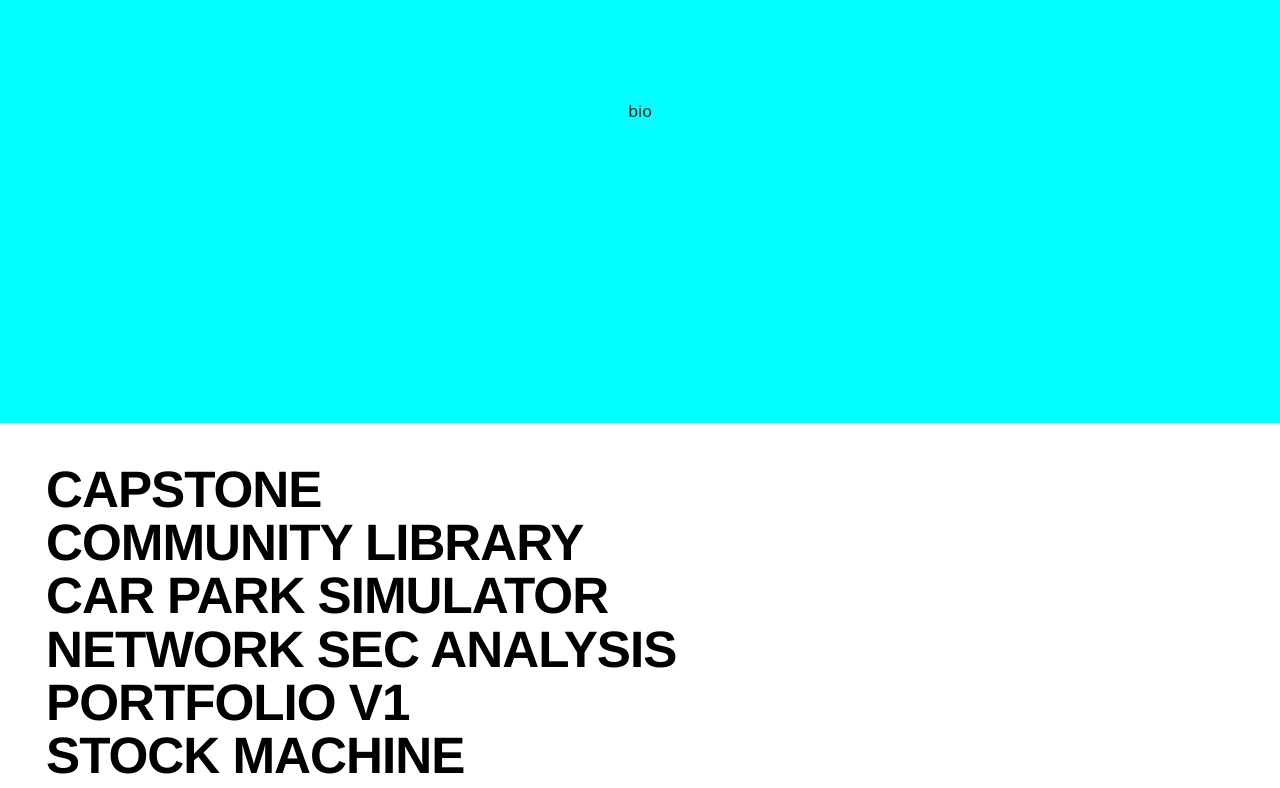
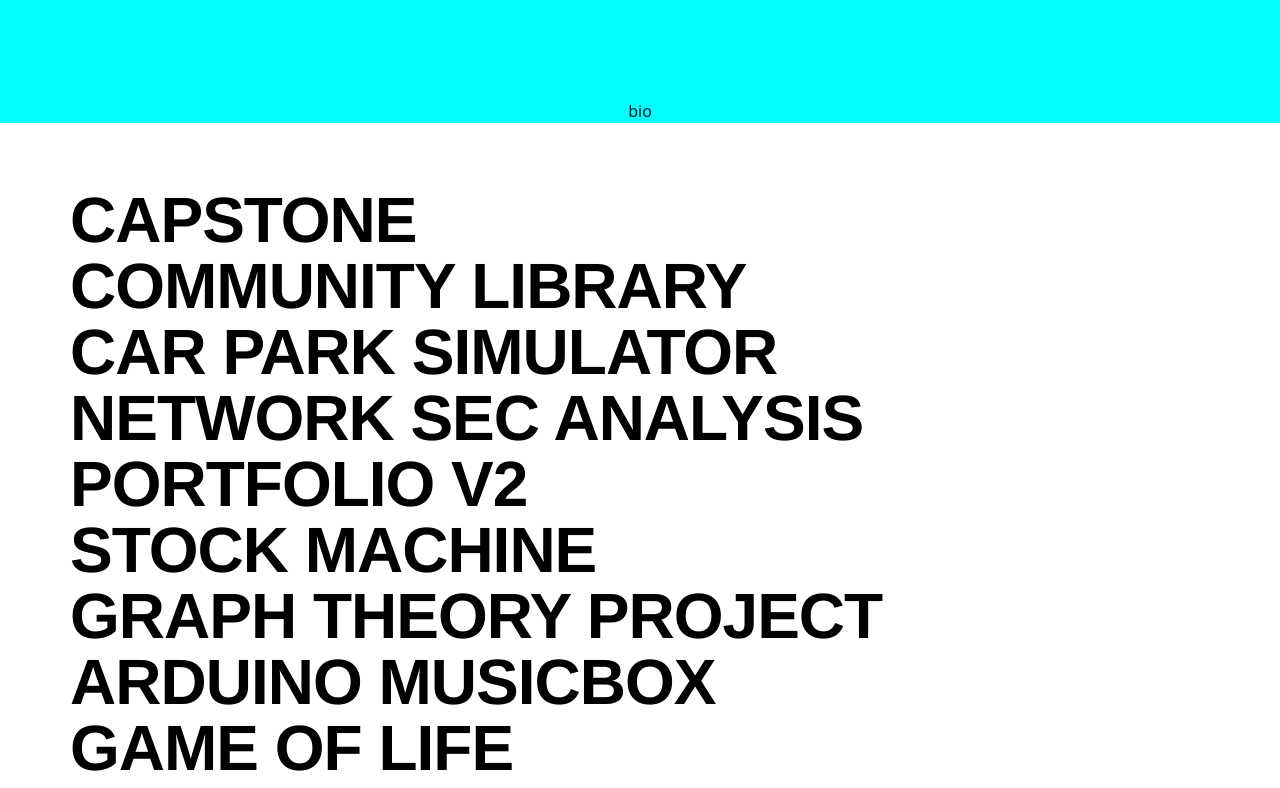
Before and after one commit to jjawny/jjawny.github.io, a React (Create React App) app: page / in a window 1280 px wide. Shown: the part 800-1588 px from the top of the page. Built offline with nearby package versions, Linux system fonts and the light colour scheme; a web font is replaced by a local one.

Commit message:
Project section now slides

```diff
--- a/public/project-data.json
+++ b/public/projects.json
@@ -28,7 +28,7 @@
 },
 {
     "banner": "./img/banner-v1.gif",
-    "title": "PORTFOLIO V1",
+    "title": "PORTFOLIO V2",
     "desc": "A culmination of my university projects. What you are seeing is version 2, built with React.js and Material UI. To view version 1 which utilises THREE.js, click the link in the footer (best viewed on desktops as the GLTF model will follow your mouse).",
     "link": "https://github.com/johnnymadigan/johnnymadigan.github.io",
     "badge": "./img/badges/react.png"
@@ -62,6 +62,13 @@
     "badge": "./img/badges/csharp-vs.png"
 },
 {
+    "banner": "./img/banner-v1.gif",
+    "title": "PORTFOLIO V1",
+    "desc": "A culmination of my university projects. What you are seeing is version 2, built with React.js and Material UI. To view version 1 which utilises THREE.js, click the link in the footer (best viewed on desktops as the GLTF model will follow your mouse).",
+    "link": "https://github.com/johnnymadigan/johnnymadigan.github.io",
+    "badge": "./img/badges/react.png"
+},
+{
     "banner": "./img/banner-doggy.jpg",
     "title": "DOGGY DETECTOR",
     "desc": "Doggy Detector is a security camera system I built to keep an eye on my boy George while I was away at work. The project utilises a Raspberry Pi and a USB camera as its hardware, with motionEyeOS as the software. When motion is detected, the system takes snapshots and alerts me via email/uploading images to Dropbox.",
--- a/src/Accessability.css
+++ b/src/Accessability.css
@@ -1,4 +1,4 @@
 .access-container {
     background-color: rgb(83, 128, 128);
-    padding: 200px;
+    padding-top: 200px;
 }
--- a/src/App.js
+++ b/src/App.js
@@ -5,7 +5,7 @@ import Hero from './Hero';
 import HeaderNav from './HeaderNav';
 import Bio from './Bio';
 import Accessability from './Accessability';
-import Project from './Project';
+import Slide from './Slide';
 
 
 function App() {
@@ -35,7 +35,7 @@ function App() {
   const [data, setData] = useState([]); // default is empty array
 
    const getData = () => {
-    fetch('project-data.json', {
+    fetch('projects.json', {
       headers: {
         /* headers to let client know that we
         are accessing JSON from a server */
@@ -68,7 +68,7 @@ function App() {
         <HeaderNav color="light" fixed="top" expand="md"/>
         <Hero/>
         <Bio/>
-        <Project data={data}/>
+        <Slide data={data}/>
         <Accessability/>
       </header>
     </div>
--- a/src/Bio.css
+++ b/src/Bio.css
@@ -1,4 +1,4 @@
 .bio-container {
     background-color: aqua;
-    padding: 300px;
+    padding-top: 300px;
 }
--- /dev/null
+++ b/src/Slide.css
@@ -0,0 +1,72 @@
+.project-container {
+  display: flex;
+  overflow: hidden; /* prevent scrolling horizontally when sides are off screen */
+}
+
+
+.box {
+  /* debugging
+  background: rgba(255, 192, 203, 0.413) !important;
+  outline: solid #f00 1px !important;
+  */
+
+  min-width: 10%; /* CRUCIAL */
+  /* since all elements (img, paragraph, text, is dynamic ensure there is a minimum size to keep the content from becoming too narrow */
+
+
+  transition-duration: .5s;
+  transition-property: transform, opacity;
+}
+
+.box button {
+    display: block;
+    color: #000; font-family: 'Helvetica Neue', sans-serif; font-size: 5vw; font-weight: bold; letter-spacing: -1px; line-height: 1; text-align: center;
+
+    transition: transform 1s;
+    white-space: nowrap; /* prevent titles from wrapping to new lines */
+
+    /* text only button */
+    background: none;
+    border: none;
+}
+
+.box button:hover {
+    transform: scale(1.05);
+    transition: transform .5s;
+}
+
+.boxA {
+  margin: 5%;
+}
+.boxB {
+    /* auto padding to stay vertically in-lign with box A (projects) as box A is taller */
+    margin: auto 5% auto 5%;
+
+}
+
+.box p { color: #685206; font-family: 'Helvetica Neue', sans-serif; font-size: 14px; line-height: 24px; margin: 0 0 24px; text-align: justify; text-justify: inter-word;
+    text-align: left;
+}
+
+
+
+.box img {
+    max-width: 100%;
+
+}
+
+.box h1 {
+    color: #000; font-family: 'Helvetica Neue', sans-serif; font-size: 5vw; font-weight: bold; letter-spacing: -1px; line-height: 1; text-align: center;
+}
+
+
+.slideLeft {
+  transform: translate(-500%, 0);
+  opacity: 0;
+
+}
+
+.slideRight {
+  transform: translate(500%, 0);
+  opacity: 0;
+}
--- /dev/null
+++ b/src/Slide.js
@@ -0,0 +1,32 @@
+import { useState } from 'react';
+
+import './Slide.css';
+
+function Slide(props) {
+    // sides: true = show left, false = show right
+    const [ side , setSide ] = useState(false);
+
+    // last selected project to highlight
+    const [highlight, setHighlight] = useState({});
+
+    const selectHighlight = (project) => {
+        setHighlight(project);
+        setSide(currentSide => !currentSide);
+    };
+
+    return (
+        <div className="project-container">
+            <div className={`box boxA ${side? 'slideLeft' : ''}`}>
+                {props.data.map((p) => (<button key={p.title} onClick={() => selectHighlight(p)}>{p.title}</button>))}
+            </div>
+            <div className={`box boxB ${!side? 'slideRight' : ''}`}>
+                <button style={{float: "right"}} onClick={() => selectHighlight({})}>x</button>
+                <img src={highlight.banner} alt="test"/>
+                <h1>{highlight.title}</h1>
+                <p>{highlight.desc}</p>
+            </div>
+        </div>
+    );
+}
+
+export default Slide;
```
